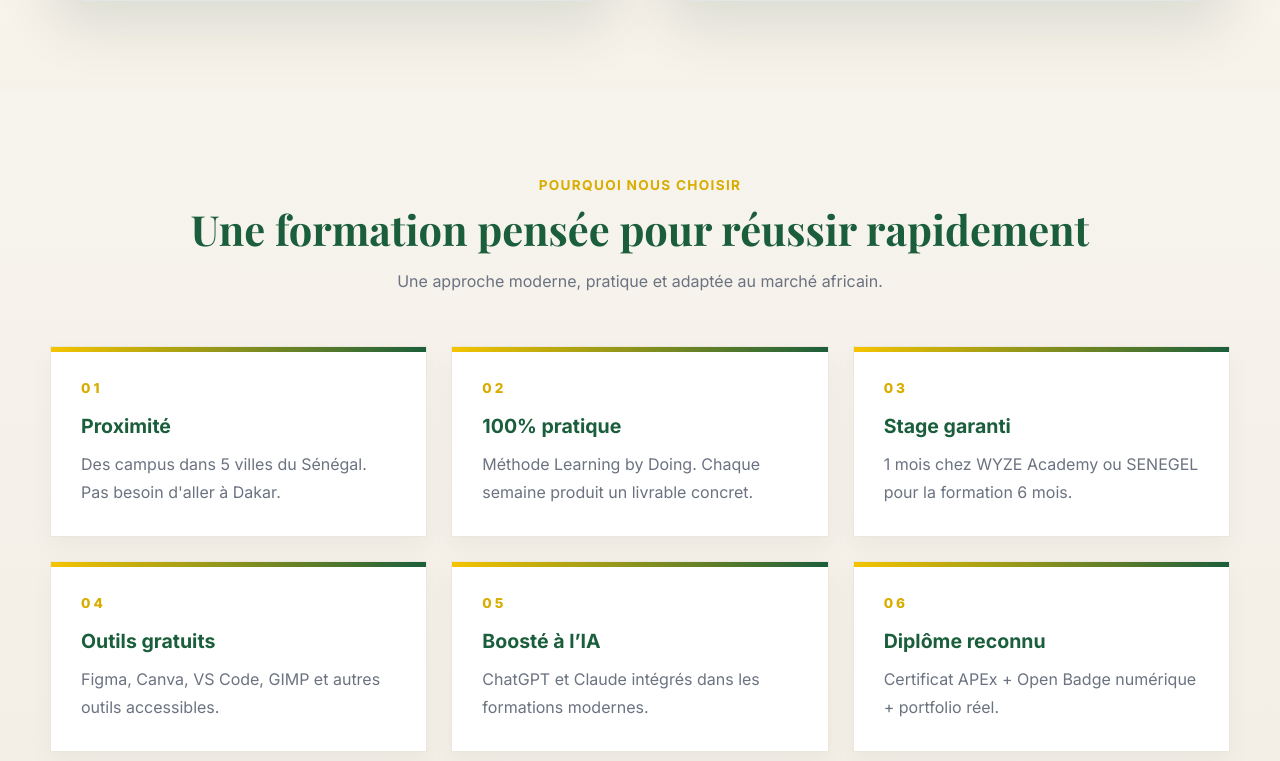
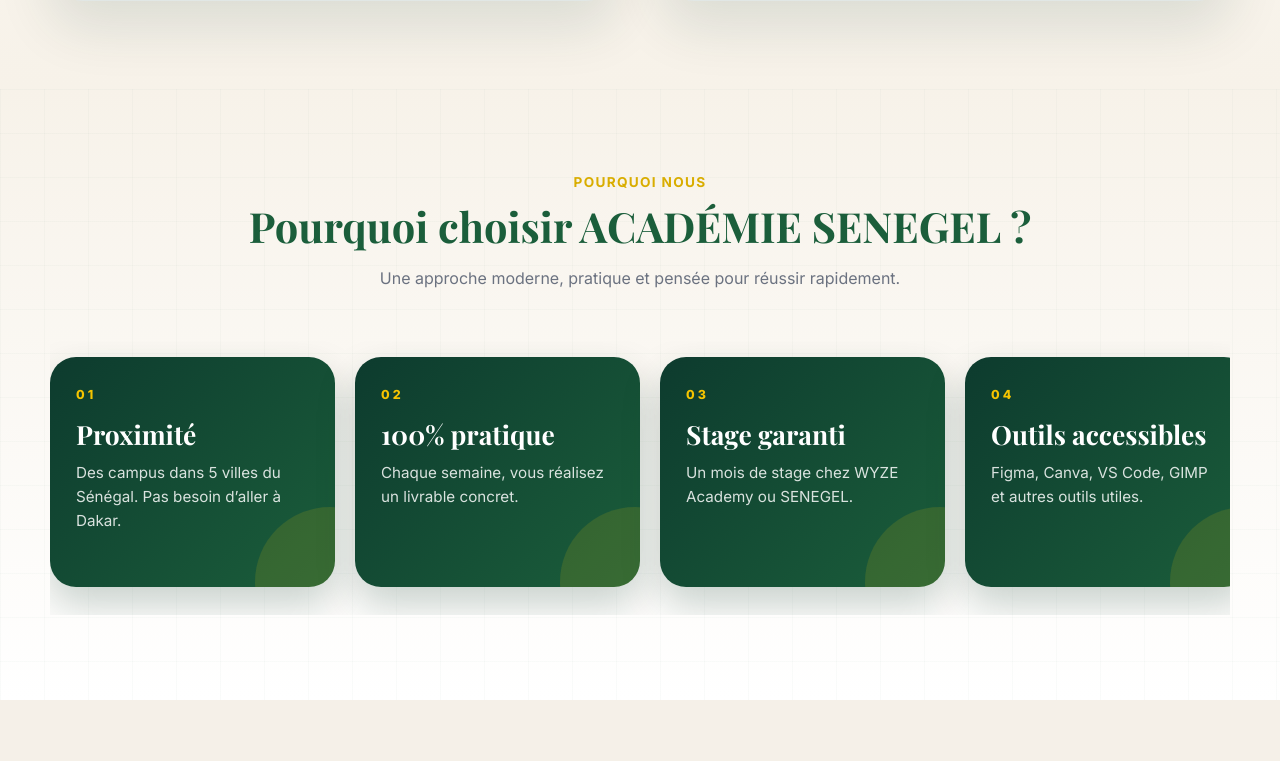
Before and after one commit to wyze-groupe/Apex-senegel-vitrine, a React (Vite) app: page / in a window 1280 px wide. Shown: the part 2119-2880 px from the top of the page. Built offline with nearby package versions, Linux system fonts and the light colour scheme.

Commit message:
Ajout scroll automatique section pourquoi

```diff
--- a/src/App.css
+++ b/src/App.css
@@ -346,7 +346,6 @@
 
 /* ================= FORMATIONS ================= */
 
-/* FORMATIONS - PREMIUM HERO STYLE */
 .formations {
   background: linear-gradient(to bottom, #ffffff, #f7f2e9);
 }
@@ -619,64 +618,99 @@
 }
 
 /* ================= POURQUOI ================= */
-
+/* POURQUOI - AUTO SCROLL CONTINU */
 .pourquoi {
-  background: linear-gradient(to bottom, #f7f4ee, #f3eee5);
+  background:
+    linear-gradient(rgba(27, 94, 59, 0.025) 1px, transparent 1px),
+    linear-gradient(90deg, rgba(27, 94, 59, 0.025) 1px, transparent 1px),
+    linear-gradient(to bottom, #f7f2e9, #ffffff);
+  background-size: 44px 44px, 44px 44px, cover;
+  overflow: hidden;
 }
 
-.why-grid {
-  display: grid;
-  grid-template-columns: repeat(3, 1fr);
-  gap: 24px;
-  margin-top: 50px;
+.pourquoi.section {
+  padding: 85px 0;
 }
 
-.why-card {
-  background: var(--white);
-  border-radius: var(--radius-lg);
-  padding: 30px;
-  border: 1px solid #ece7dc;
-  transition: 0.3s ease;
+.pourquoi .section-title,
+.pourquoi .section-description,
+.pourquoi .section-kicker {
+  text-align: center;
+}
+
+.why-carousel {
+  margin-top: 48px;
+  display: flex;
+  gap: 20px;
+  overflow-x: auto;
+  overflow-y: hidden;
+  scroll-behavior: auto;
+  scrollbar-width: none;
+  padding: 16px 0 28px;
+}
+
+.why-carousel::-webkit-scrollbar {
+  display: none;
+}
+
+.why-scroll-card {
+  flex: 0 0 285px;
+  min-height: 230px;
+  border-radius: 26px;
+  padding: 26px;
+  background: linear-gradient(135deg, var(--green-dark), var(--green));
+  color: white;
+  box-shadow: 0 18px 38px rgba(13, 59, 46, 0.22);
   position: relative;
   overflow: hidden;
-  box-shadow: 0 10px 24px rgba(0, 0, 0, 0.04);
+  transition: 0.3s ease;
 }
 
-.why-card::before {
+.why-scroll-card:hover {
+  transform: translateY(-6px);
+  box-shadow: 0 28px 60px rgba(13, 59, 46, 0.32);
+}
+
+.why-scroll-card::after {
   content: "";
   position: absolute;
-  top: 0;
-  left: 0;
-  width: 100%;
-  height: 5px;
-  background: linear-gradient(to right, var(--gold), var(--green));
+  right: -70px;
+  bottom: -70px;
+  width: 150px;
+  height: 150px;
+  border-radius: 50%;
+  background: rgba(245, 196, 0, 0.13);
 }
 
-.why-card:hover {
-  transform: translateY(-6px);
-  box-shadow: 0 18px 30px rgba(0, 0, 0, 0.08);
+.why-scroll-number {
+  color: var(--gold);
+  font-weight: 900;
+  letter-spacing: 3px;
+  font-size: 0.78rem;
+  margin-bottom: 18px;
+  display: inline-block;
 }
 
-.why-number {
-  display: inline-block;
-  font-size: 0.85rem;
-  font-weight: 800;
-  color: var(--gold-dark);
-  margin-bottom: 18px;
-  letter-spacing: 3px;
+.why-scroll-card h3 {
+  font-family: "Playfair Display", Georgia, serif;
+  font-size: 1.65rem;
+  line-height: 1.1;
+  margin-bottom: 12px;
+  color: white;
 }
 
-.why-card h3 {
-  color: var(--green);
-  font-size: 1.22rem;
-  margin-bottom: 12px;
+.why-scroll-card p {
+  color: rgba(255, 255, 255, 0.84);
+  line-height: 1.6;
+  font-size: 0.95rem;
 }
 
-.why-card p {
-  color: var(--muted);
-  line-height: 1.75;
+@media (max-width: 900px) {
+  .why-scroll-card {
+    flex: 0 0 250px;
+    min-height: 220px;
+  }
 }
-
 /* ================= FAQ ================= */
 
 /* ================= FAQ PREMIUM ================= */
--- a/src/components/Pourquoi.jsx
+++ b/src/components/Pourquoi.jsx
@@ -1,54 +1,61 @@
+import { useEffect, useRef } from "react";
+
 function Pourquoi() {
+  const trackRef = useRef(null);
+
   const items = [
-    {
-      title: "Proximité",
-      text: "Des campus dans 5 villes du Sénégal. Pas besoin d'aller à Dakar.",
-    },
-    {
-      title: "100% pratique",
-      text: "Méthode Learning by Doing. Chaque semaine produit un livrable concret.",
-    },
-    {
-      title: "Stage garanti",
-      text: "1 mois chez WYZE Academy ou SENEGEL pour la formation 6 mois.",
-    },
-    {
-      title: "Outils gratuits",
-      text: "Figma, Canva, VS Code, GIMP et autres outils accessibles.",
-    },
-    {
-      title: "Boosté à l’IA",
-      text: "ChatGPT et Claude intégrés dans les formations modernes.",
-    },
-    {
-      title: "Diplôme reconnu",
-      text: "Certificat APEx + Open Badge numérique + portfolio réel.",
-    },
+    { number: "01", title: "Proximité", text: "Des campus dans 5 villes du Sénégal. Pas besoin d’aller à Dakar." },
+    { number: "02", title: "100% pratique", text: "Chaque semaine, vous réalisez un livrable concret." },
+    { number: "03", title: "Stage garanti", text: "Un mois de stage chez WYZE Academy ou SENEGEL." },
+    { number: "04", title: "Outils accessibles", text: "Figma, Canva, VS Code, GIMP et autres outils utiles." },
+    { number: "05", title: "Boosté à l’IA", text: "ChatGPT et Claude intégrés aux formations modernes." },
+    { number: "06", title: "Diplôme reconnu", text: "Certificat APEx, Open Badge numérique et portfolio réel." },
   ];
+
+  const loopItems = [...items, ...items, ...items];
+
+  useEffect(() => {
+    const track = trackRef.current;
+    if (!track) return;
+
+    let frame;
+    const speed = 0.5;
+
+    const animate = () => {
+      track.scrollLeft += speed;
+
+      const resetPoint = track.scrollWidth / 3;
+
+      if (track.scrollLeft >= resetPoint) {
+        track.scrollLeft -= resetPoint;
+      }
+
+      frame = requestAnimationFrame(animate);
+    };
+
+    frame = requestAnimationFrame(animate);
+
+    return () => cancelAnimationFrame(frame);
+  }, []);
 
   return (
     <section className="pourquoi section" id="pourquoi">
       <div className="container">
-        <p className="section-kicker">Pourquoi nous choisir</p>
+        <p className="section-kicker">Pourquoi nous</p>
 
-        <h2 className="section-title">
-          Une formation pensée pour réussir rapidement
-        </h2>
+        <h2 className="section-title">Pourquoi choisir ACADÉMIE SENEGEL ?</h2>
 
         <p className="section-description">
-          Une approche moderne, pratique et adaptée au marché africain.
+          Une approche moderne, pratique et pensée pour réussir rapidement.
         </p>
 
-        <div className="why-grid">
-          {items.map((item, index) => (
-            <div className="why-card" key={index}>
-              <span className="why-number">
-                {String(index + 1).padStart(2, "0")}
-              </span>
-
+        <div className="why-carousel" ref={trackRef}>
+          {loopItems.map((item, index) => (
+            <article className="why-scroll-card" key={index}>
+              <span className="why-scroll-number">{item.number}</span>
               <h3>{item.title}</h3>
               <p>{item.text}</p>
-            </div>
+            </article>
           ))}
         </div>
       </div>
```
